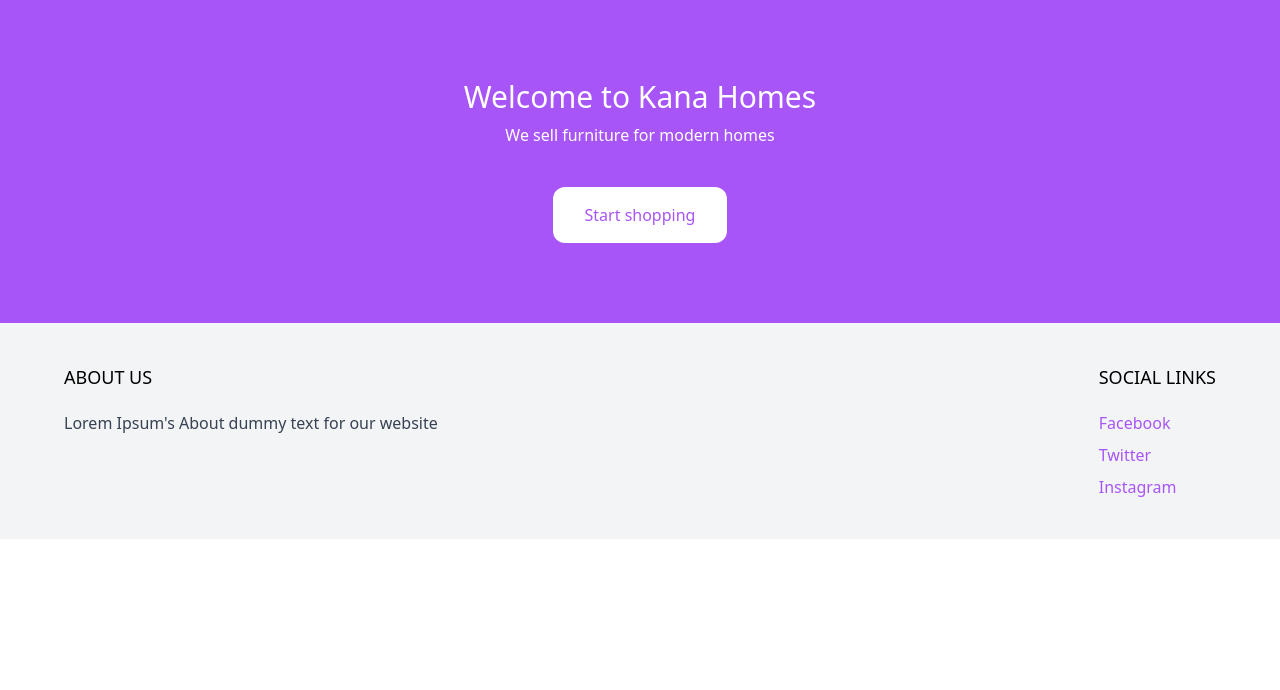
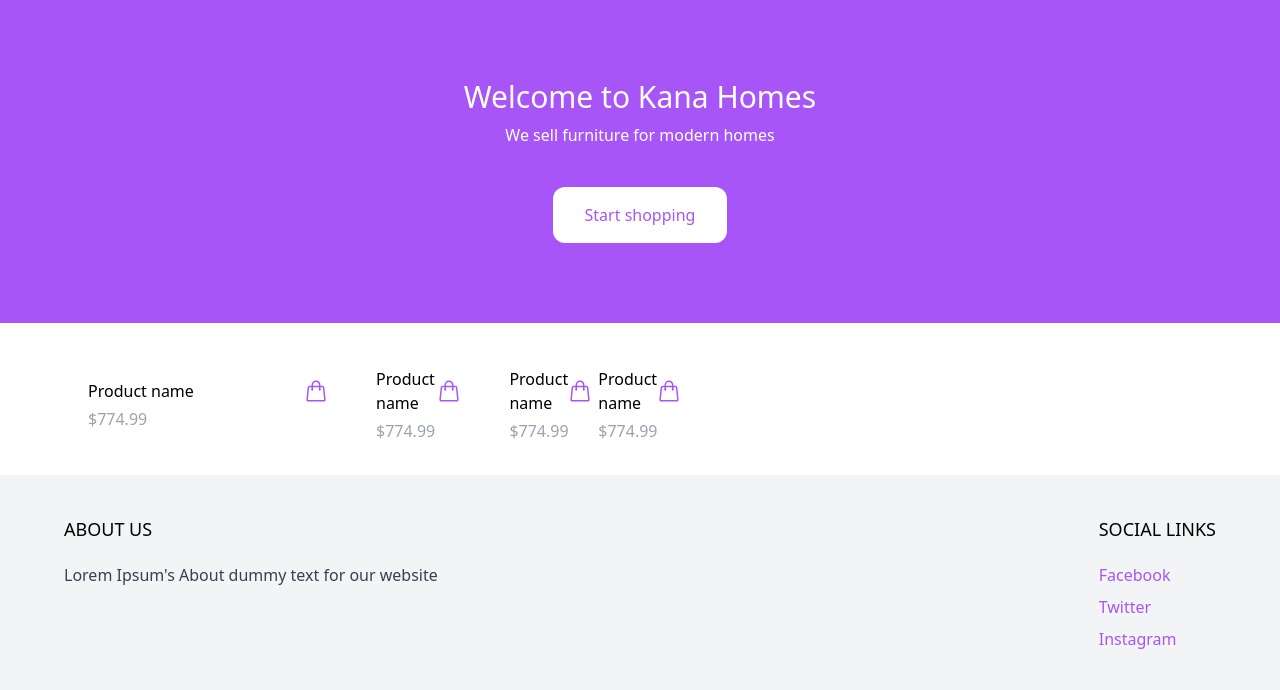
Before and after one commit to Marx-wrld/KanaHomes, a Django app: template Kana/core/templates/core/frontpage.html in a window 1280 px wide. Shown: the part 78-768 px from the top of the page. Run offline with Django 4.2, Linux system fonts and the light colour scheme; the template is opened without the code that fills it, so the values that code supplies are empty; some libraries are stand-ins or nearby versions.

Commit message:
Hardcoded products section

```diff
--- a/Kana/core/templates/core/frontpage.html
+++ b/Kana/core/templates/core/frontpage.html
@@ -14,4 +14,75 @@
         <a href="#" class="inline-block px-8 py-4 rounded-xl bg-white text-purple-500 hover:bg-gray-200"> Start shopping</a>
     </div>
 </header>
+<div class="max-w-6xl mx-auto py-2 px-6 xl:px-0">
+    <div class="products flex items-center flex-wrap">
+        <div class="w-full md:w-1/3 xl:w-1/4 p-6">
+            <a href="#">
+                <img class="rounded-xl hover:shadow-lg" src="" alt="">
+            </a>
+            <div class="pt-3 flex items-center justify-between">
+                <a href="#"> Product name </a>
+                <a href="#" class="text-purple-500 hover:text-purple-800">
+                    <svg xmlns="http://www.w3.org/2000/svg" fill="none" viewBox="0 0 24 24" stroke-width="1.5" stroke="currentColor" class="w-6 h-6">
+                        <path stroke-linecap="round" stroke-linejoin="round" d="M15.75 10.5V6a3.75 3.75 0 10-7.5 0v4.5m11.356-1.993l1.263 12c.07.665-.45 1.243-1.119 1.243H4.25a1.125 1.125 0 01-1.12-1.243l1.264-12A1.125 1.125 0 015.513 7.5h12.974c.576 0 1.059.435 1.119 1.007zM8.625 10.5a.375.375 0 11-.75 0 .375.375 0 01.75 0zm7.5 0a.375.375 0 11-.75 0 .375.375 0 01.75 0z" />
+                      </svg>
+                </a>
+            </div>
+
+            <p class="pt-1 text-gray-400">$774.99</p>
+        </div>
+
+        <div class="products flex items-center flex-wrap">
+            <div class="w-full md:w-1/3 xl:w-1/4 p-6">
+                <a href="#">
+                    <img class="rounded-xl hover:shadow-lg" src="" alt="">
+                </a>
+                <div class="pt-3 flex items-center justify-between">
+                    <a href="#"> Product name </a>
+                    <a href="#" class="text-purple-500 hover:text-purple-800">
+                        <svg xmlns="http://www.w3.org/2000/svg" fill="none" viewBox="0 0 24 24" stroke-width="1.5" stroke="currentColor" class="w-6 h-6">
+                            <path stroke-linecap="round" stroke-linejoin="round" d="M15.75 10.5V6a3.75 3.75 0 10-7.5 0v4.5m11.356-1.993l1.263 12c.07.665-.45 1.243-1.119 1.243H4.25a1.125 1.125 0 01-1.12-1.243l1.264-12A1.125 1.125 0 015.513 7.5h12.974c.576 0 1.059.435 1.119 1.007zM8.625 10.5a.375.375 0 11-.75 0 .375.375 0 01.75 0zm7.5 0a.375.375 0 11-.75 0 .375.375 0 01.75 0z" />
+                          </svg>
+                    </a>
+                </div>
+
+                <p class="pt-1 text-gray-400">$774.99</p>
+            </div>
+
+            <div class="products flex items-center flex-wrap">
+                <div class="w-full md:w-1/3 xl:w-1/4 p-6">
+                    <a href="#">
+                        <img class="rounded-xl hover:shadow-lg" src="" alt="">
+                    </a>
+                    <div class="pt-3 flex items-center justify-between">
+                        <a href="#"> Product name </a>
+                        <a href="#" class="text-purple-500 hover:text-purple-800">
+                            <svg xmlns="http://www.w3.org/2000/svg" fill="none" viewBox="0 0 24 24" stroke-width="1.5" stroke="currentColor" class="w-6 h-6">
+                                <path stroke-linecap="round" stroke-linejoin="round" d="M15.75 10.5V6a3.75 3.75 0 10-7.5 0v4.5m11.356-1.993l1.263 12c.07.665-.45 1.243-1.119 1.243H4.25a1.125 1.125 0 01-1.12-1.243l1.264-12A1.125 1.125 0 015.513 7.5h12.974c.576 0 1.059.435 1.119 1.007zM8.625 10.5a.375.375 0 11-.75 0 .375.375 0 01.75 0zm7.5 0a.375.375 0 11-.75 0 .375.375 0 01.75 0z" />
+                              </svg>
+                        </a>
+                    </div>
+
+                    <p class="pt-1 text-gray-400">$774.99</p>
+                </div>
+
+                <div class="products flex items-center flex-wrap">
+                    <div class="w-full md:w-1/3 xl:w-1/4 p-6">
+                        <a href="#">
+                            <img class="rounded-xl hover:shadow-lg" src="" alt="">
+                        </a>
+                        <div class="pt-3 flex items-center justify-between">
+                            <a href="#"> Product name </a>
+                            <a href="#" class="text-purple-500 hover:text-purple-800">
+                                <svg xmlns="http://www.w3.org/2000/svg" fill="none" viewBox="0 0 24 24" stroke-width="1.5" stroke="currentColor" class="w-6 h-6">
+                                    <path stroke-linecap="round" stroke-linejoin="round" d="M15.75 10.5V6a3.75 3.75 0 10-7.5 0v4.5m11.356-1.993l1.263 12c.07.665-.45 1.243-1.119 1.243H4.25a1.125 1.125 0 01-1.12-1.243l1.264-12A1.125 1.125 0 015.513 7.5h12.974c.576 0 1.059.435 1.119 1.007zM8.625 10.5a.375.375 0 11-.75 0 .375.375 0 01.75 0zm7.5 0a.375.375 0 11-.75 0 .375.375 0 01.75 0z" />
+                                  </svg>
+                            </a>
+                        </div>
+
+                        <p class="pt-1 text-gray-400">$774.99</p>
+                    </div>
+    </div>
+</div>
+
 {% endblock %}
```
